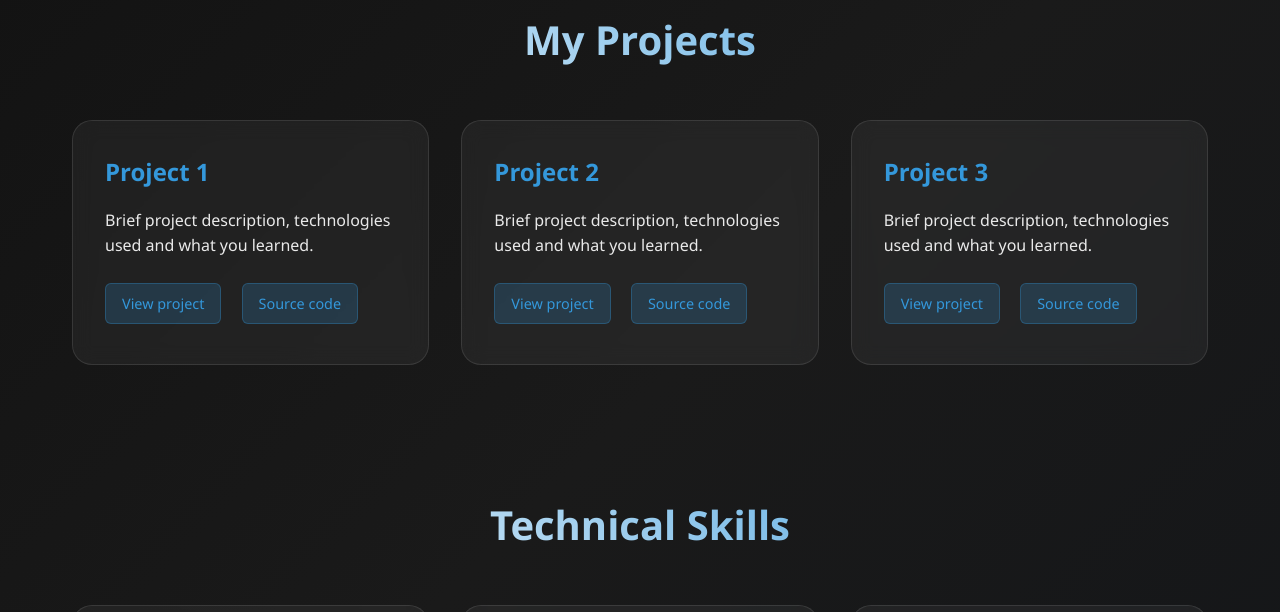
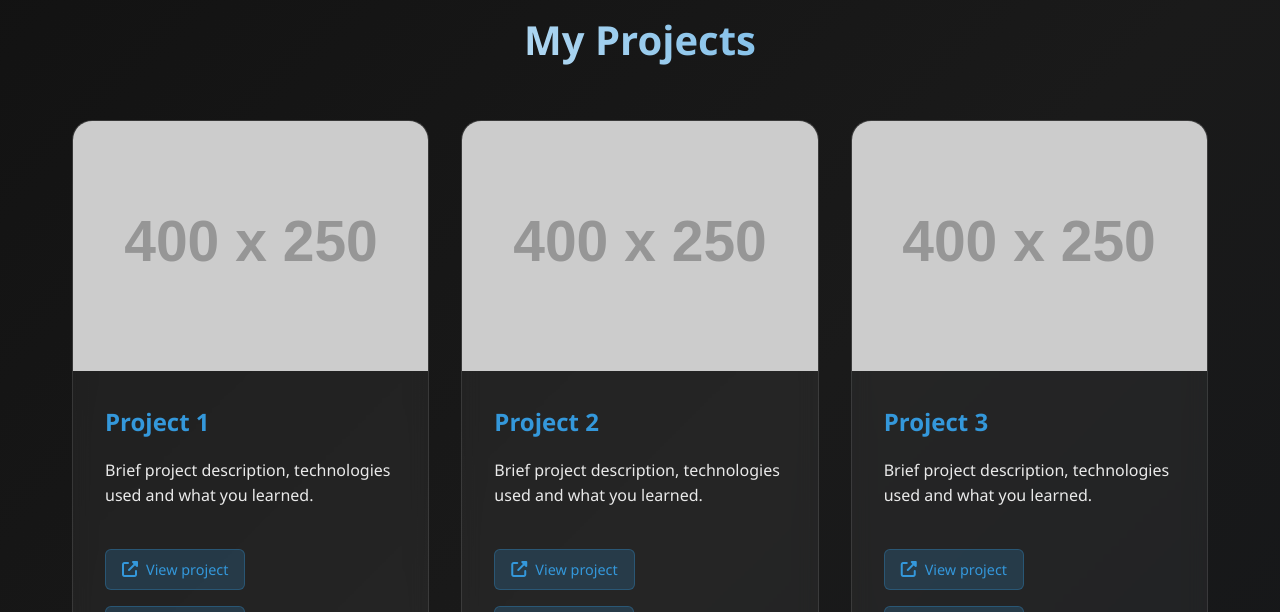
Before and after one commit to javgiu/my-portfolio, a plain HTML site: page index.html in a window 1280 px wide. Shown: the part 1390-2002 px from the top of the page. Drawn offline with Linux system fonts and the light colour scheme; placeholder pictures from the web are drawn by us.

Commit message:
Add scroll animations, back-to-top button, images

```diff
--- a/index.html
+++ b/index.html
@@ -69,7 +69,7 @@
     </section>
 
     <!-- About: Section about you -->
-    <section id="about" class="glass-card">
+    <section id="about" class="glass-card scroll-reveal">
       <h2 class="gradient-text section-title">About Me</h2>
       <p>
         Here you can write a brief description about yourself, your passion for
@@ -83,40 +83,82 @@
     </section>
 
     <!-- Projects: Projects section -->
-    <section id="projects" class="section-container">
+    <section id="projects" class="section-container scroll-reveal">
       <h2 class="gradient-text section-title">My Projects</h2>
       <div class="project-grid">
-        <article class="project glass-card">
+        <article class="project glass-card scroll-reveal-left">
+          <div class="project-image">
+            <img
+              src="https://placehold.co/400x250/1a1a1a/3498db?text=Project+1"
+              alt="Project 1 screenshot"
+            />
+          </div>
+          <div class="project-content">
             <h3>Project 1</h3>
             <p>
               Brief project description, technologies used and what you learned.
             </p>
-          <a href="#" target="_blank">View project</a>
-          <a href="#" target="_blank">Source code</a>
+          </div>
+          <div class="project-links">
+            <a href="#" target="_blank"
+              ><i class="fas fa-external-link-alt"></i>View project</a
+            >
+            <a href="#" target="_blank"
+              ><i class="fab fa-github"></i>Source code</a
+            >
+          </div>
         </article>
 
-        <article class="project glass-card">
+        <article class="project glass-card scroll-reveal-right">
+          <div class="project-image">
+            <img
+              src="https://placehold.co/400x250/1a1a1a/3498db?text=Project+2"
+              alt="Project 2 screenshot"
+            />
+          </div>
+          <div class="project-content">
             <h3>Project 2</h3>
             <p>
               Brief project description, technologies used and what you learned.
             </p>
-          <a href="#" target="_blank">View project</a>
-          <a href="#" target="_blank">Source code</a>
+          </div>
+          <div class="project-links">
+            <a href="#" target="_blank"
+              ><i class="fas fa-external-link-alt"></i>View project</a
+            >
+            <a href="#" target="_blank"
+              ><i class="fab fa-github"></i>Source code</a
+            >
+          </div>
         </article>
 
-        <article class="project glass-card">
+        <article class="project glass-card scroll-reveal-scale">
+          <div class="project-image">
+            <img
+              src="https://placehold.co/400x250/1a1a1a/3498db?text=Project+3"
+              alt="Project 3 screenshot"
+            />
+          </div>
+          <div class="project-content">
             <h3>Project 3</h3>
             <p>
               Brief project description, technologies used and what you learned.
             </p>
-          <a href="#" target="_blank">View project</a>
-          <a href="#" target="_blank">Source code</a>
+          </div>
+          <div class="project-links">
+            <a href="#" target="_blank"
+              ><i class="fas fa-external-link-alt"></i>View project</a
+            >
+            <a href="#" target="_blank"
+              ><i class="fab fa-github"></i>Source code</a
+            >
+          </div>
         </article>
       </div>
     </section>
 
     <!-- Skills: Technical skills section -->
-    <section id="skills" class="section-container">
+    <section id="skills" class="section-container scroll-reveal">
       <h2 class="gradient-text section-title">Technical Skills</h2>
       <div class="skills-container">
         <div class="skill-category glass-card">
@@ -152,7 +194,7 @@
     </section>
 
     <!-- Contact: Contact form -->
-    <section id="contact" class="section-container">
+    <section id="contact" class="section-container scroll-reveal">
       <h2 class="gradient-text section-title">Contact</h2>
       <p>Have a project in mind? I'd love to hear about it!</p>
 
@@ -202,6 +244,10 @@
       </div>
     </footer>
 
+    <button id="back-to-top" class="back-to-top" aria-label="Back to Top">
+      <i class="fas fa-arrow-up"></i>
+    </button>
+
     <script src="script.js"></script>
   </body>
 </html>
--- a/script.js
+++ b/script.js
@@ -55,5 +55,43 @@ document.addEventListener('DOMContentLoaded', function() {
         });
     });
 
-    console.log('Navigation links:', navLinks);
+    const observerOptions = {
+        threshold: 0.1,
+        rootMargin: "0px 0px -50px 0px"
+    };
+
+    const observer = new IntersectionObserver(function (entries) {
+        entries.forEach(entry => {
+            if (entry.isIntersecting) {
+                entry.target.classList.add("active");
+                observer.unobserve(entry.target);
+            }
+        });
+    }, observerOptions);
+
+    const revealElements = document.querySelectorAll(".scroll-reveal, .scroll-reveal-left, .scroll-reveal-right, .scroll-reveal-scale");
+    revealElements.forEach(element => {
+        observer.observe(element);
+    });
+
+    // Back to top button functionality
+
+    const backToTopButton = document.getElementById("back-to-top");
+    // Show/hide button based on scroll position
+    window.addEventListener("scroll", function () {
+        if (window.pageYOffset > 300) {
+            backToTopButton.classList.add("show");
+        } else {
+            backToTopButton.classList.remove("show");
+       }
+    });
+
+    backToTopButton.addEventListener("click", function () {
+        window.scrollTo({
+            top: 0,
+            behavior: "smooth"
+        });
+    });
+
+    console.log(backToTopButton)
 });
--- a/styles.css
+++ b/styles.css
@@ -106,6 +106,51 @@
   padding: var(--spacing-xxl) var(--spacing-lg);
   max-width: 1200px;
   margin: 0 auto;
+}
+
+/*Back to Top Button*/
+
+.back-to-top {
+  position: fixed;
+  bottom: 30px;
+  right: 30px;
+  width: 50px;
+  height: 50px;
+  background: linear-gradient(45deg, var(--primary-color), var(--primary-dark));
+  border: 2px solid var(--bg-glass-strong);
+  border-radius: 50px;
+  color: var(--text-white);
+  font-size: 1.2rem;
+  cursor: pointer;
+  z-index: 1000;
+  opacity: 0;
+  visibility: hidden;
+  box-shadow: var(--shadow-light);
+  transform: translateY(100px);
+  transition: var(--transition-smooth);
+  padding: 0;
+}
+
+.back-to-top.show {
+  opacity: 1;
+  visibility: visible;
+  transform: translateY(0);
+}
+
+.back-to-top:hover {
+  transform: translateY(-10px);
+  box-shadow: var(--shadow-strong);
+  background: linear-gradient(45deg, var(--primary-dark), var(--primary-color));
+}
+
+@media (max-width: 768px) {
+  .back-to-top {
+    width: 45px;
+    height: 45px;
+    bottom: 20px;
+    right: 20px;
+    font-size: 1rem;
+  }
 }
 
 /* Estilos base del body */
@@ -255,6 +300,68 @@ nav {
   }
 }
 
+/* Scroll Animations*/
+.scroll-reveal {
+  opacity: 0;
+  transform: translateY(50px);
+  transition: opacity 0.8s ease, transform 0.8s ease;
+}
+
+.scroll-reveal.active {
+  opacity: 1;
+  transform: translateY(0)
+}
+
+/*Delay for multiple elements*/
+.scroll-reveal:nth-child(1) {
+  transition-delay: 0.1s;
+}
+
+.scroll-reveal:nth-child(2) {
+  transition-delay: 0.2s;
+}
+
+.scroll-reveal:nth-child(3) {
+  transition-delay: 0.3s;
+}
+
+.scroll-reveal-left {
+  opacity: 0;
+  transform: translateX(-50px);
+  transition: opacity 0.8s ease, transform 0.8s ease;
+}
+
+.scroll-reveal-left.active {
+  opacity: 1;
+  transform: translateX(0);
+}
+
+/* Animación desde la derecha */
+.scroll-reveal-right {
+  opacity: 0;
+  transform: translateX(50px);
+  transition: opacity 0.8s ease, transform 0.8s ease;
+}
+
+.scroll-reveal-right.active {
+  opacity: 1;
+  transform: translateX(0);
+}
+
+/* Animación de escala */
+.scroll-reveal-scale {
+  opacity: 0;
+  transform: scale(0.8);
+  transition: opacity 0.8s ease, transform 0.8s ease;
+}
+
+.scroll-reveal-scale.active {
+  opacity: 1;
+  transform: scale(1);
+}
+
+
+
 /* Hero section */
 #hero {
   min-height: 100vh;
@@ -329,12 +436,34 @@ nav {
 }
 
 .project {
-  padding: var(--spacing-lg);
+  overflow: hidden;
   transition: var(--transition-smooth);
 }
 
 .project:hover {
-  transform: translateY(-5px);
+  transform: translateY(-8px);
+}
+
+.project-image {
+  width: 100%;
+  height: 250px;
+  overflow: hidden;
+  position: relative;
+}
+
+.project-image img {
+  width: 100%;
+  height: 100%;
+  object-fit: cover;
+  transition: var(--transition-smooth);
+}
+
+.project:hover .project-image img {
+  transform: scale(1.1);
+}
+
+.project-content {
+  padding: var(--spacing-lg);
 }
 
 .project h3 {
@@ -344,15 +473,23 @@ nav {
 }
 
 .project p {
-  margin-bottom: var(--spacing-md);
+  margin-bottom: var(--spacing-xs);
   opacity: 0.9;
   line-height: 1.6;
 }
 
-.project a {
-  display: inline-block;
-  margin-right: var(--spacing-sm);
-  margin-bottom: var(--spacing-xs);
+.project-links {
+  display: flex;
+  gap: var(--spacing-sm);
+  flex-wrap: wrap;
+  padding-inline: var(--spacing-lg);
+  margin-bottom: var(--spacing-lg);
+}
+
+.project-links a {
+  display: inline-flex;
+  align-items: center;
+  gap: var(--spacing-xs);
   padding: var(--spacing-xs) var(--spacing-sm);
   background: rgba(52, 152, 219, 0.2);
   border: 1px solid rgba(52, 152, 219, 0.3);
@@ -363,9 +500,23 @@ nav {
   transition: var(--transition-smooth);
 }
 
-.project a:hover {
+.project-links a:hover {
   background: rgba(52, 152, 219, 0.3);
   transform: translateY(-2px);
+}
+
+.project-links a i {
+  font-size: 1rem;
+}
+
+@media (max-width: 480px) {
+  .project-image {
+    height: 200px;
+  }
+
+  .project-content {
+    padding: var(--spacing-sm);
+  }
 }
 
 /* Skills section */
```
Also changed, not shown: 1 other file. Lines whose indentation alone changed are shown as unchanged.
